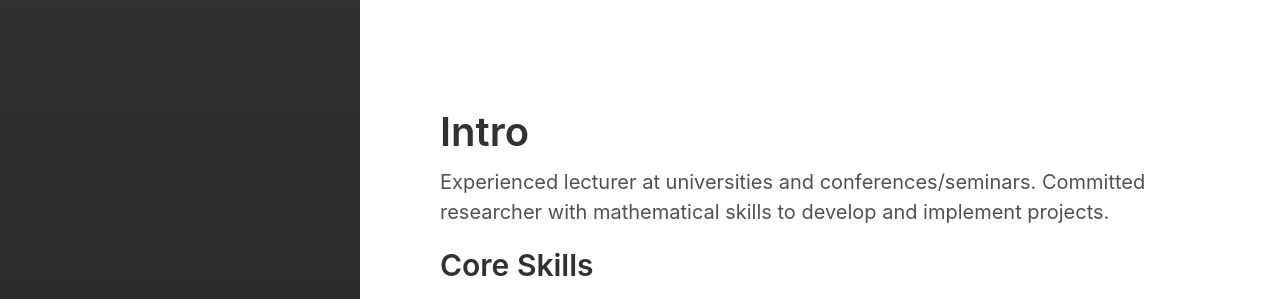
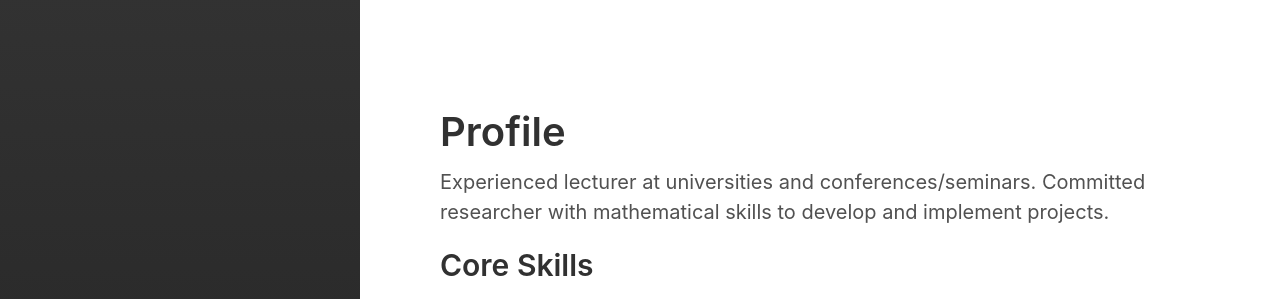
Before and after one commit to vosaul/overqint-dev, a Jekyll site: the page built from index.html, in a window 1280 px wide. Shown: the top 299 px of the page. Built offline with Jekyll 4.4.1, drawn with Linux system fonts in a browser that asks for light colours; the list of posts is cut into pages by our own code.

Commit message:
Change html text
 'Intro' to 'Profile'

```diff
--- a/_layouts/index.html
+++ b/_layouts/index.html
@@ -4,7 +4,7 @@ layout: default
 
 
 <div class="content">
-  <h1> Intro</h1>
+  <h1>Profile</h1>
   <p>Experienced lecturer at universities and conferences/seminars. Committed researcher with mathematical skills to
     develop and implement projects.</p>
   <h2>Core Skills</h2>
```
